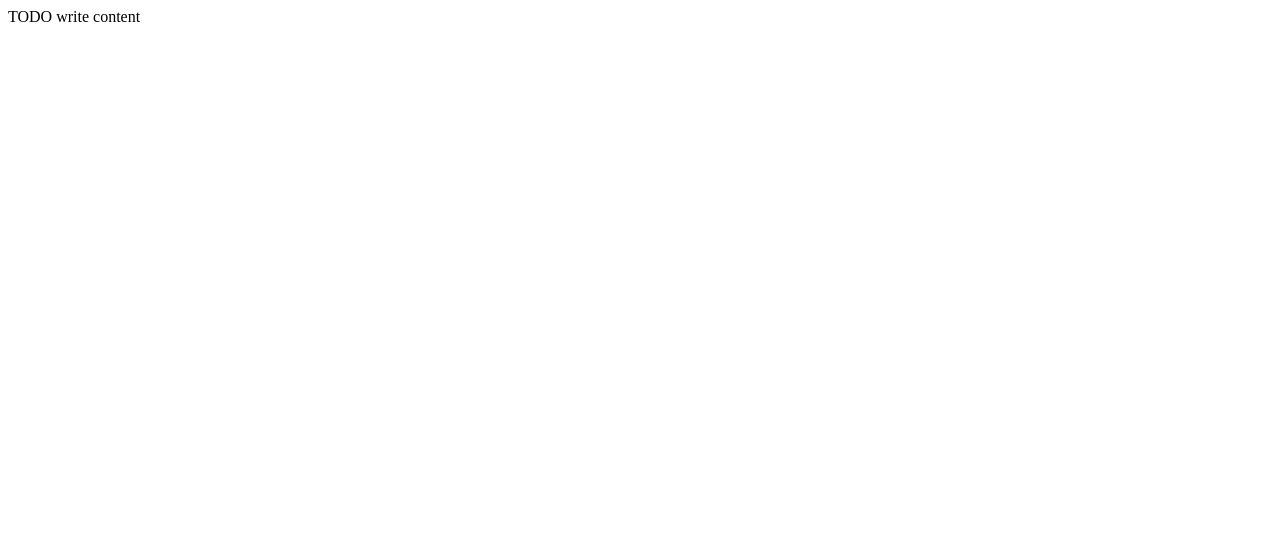
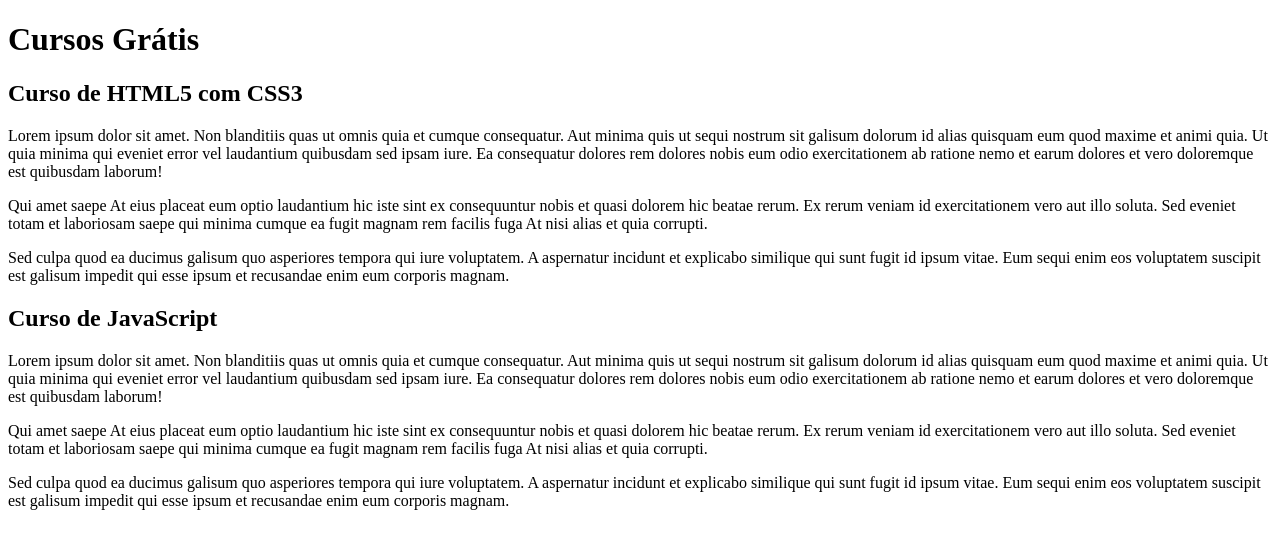
Before and after one commit to Gui-cts/projeto-site, a website: page index.html/public_html/index.html in a window 1280 px wide. Drawn offline with Linux system fonts and the light colour scheme.

Commit message:
comecei a escrever o conteudo

```diff
--- a/index.html/public_html/index.html
+++ b/index.html/public_html/index.html
@@ -1,8 +1,4 @@
 <!DOCTYPE html>
-<!--
-Click nbfs://nbhost/SystemFileSystem/Templates/Licenses/license-default.txt to change this license
-Click nbfs://nbhost/SystemFileSystem/Templates/Other/html.html to edit this template
--->
 <html>
     <head>
         <title>TODO supply a title</title>
@@ -10,6 +6,20 @@ Click nbfs://nbhost/SystemFileSystem/Templates/Other/html.html to edit this temp
         <meta name="viewport" content="width=device-width, initial-scale=1.0">
     </head>
     <body>
-        <div>TODO write content</div>
+        <main>
+            <header>
+                <h1>Cursos Grátis</h1>
+            </header>
+            <article>
+                <h2>Curso de HTML5 com CSS3</h2>
+                <p>Lorem ipsum dolor sit amet. Non blanditiis quas ut omnis quia et cumque consequatur. Aut minima quis ut sequi nostrum sit galisum dolorum id alias quisquam eum quod maxime et animi quia. Ut quia minima qui eveniet error vel laudantium quibusdam sed ipsam iure. Ea consequatur dolores rem dolores nobis eum odio exercitationem ab ratione nemo et earum dolores et vero doloremque est quibusdam laborum! </p>
+                <p>Qui amet saepe At eius placeat eum optio laudantium hic iste sint ex consequuntur nobis et quasi dolorem hic beatae rerum. Ex rerum veniam id exercitationem vero aut illo soluta. Sed eveniet totam et laboriosam saepe qui minima cumque ea fugit magnam rem facilis fuga At nisi alias et quia corrupti. </p>
+                <p>Sed culpa quod ea ducimus galisum quo asperiores tempora qui iure voluptatem. A aspernatur incidunt et explicabo similique qui sunt fugit id ipsum vitae. Eum sequi enim eos voluptatem suscipit est galisum impedit qui esse ipsum et recusandae enim eum corporis magnam. </p>
+            </article>
+            <article>
+                <h2>Curso de JavaScript</h2>
+                <p>Lorem ipsum dolor sit amet. Non blanditiis quas ut omnis quia et cumque consequatur. Aut minima quis ut sequi nostrum sit galisum dolorum id alias quisquam eum quod maxime et animi quia. Ut quia minima qui eveniet error vel laudantium quibusdam sed ipsam iure. Ea consequatur dolores rem dolores nobis eum odio exercitationem ab ratione nemo et earum dolores et vero doloremque est quibusdam laborum! </p><p>Qui amet saepe At eius placeat eum optio laudantium hic iste sint ex consequuntur nobis et quasi dolorem hic beatae rerum. Ex rerum veniam id exercitationem vero aut illo soluta. Sed eveniet totam et laboriosam saepe qui minima cumque ea fugit magnam rem facilis fuga At nisi alias et quia corrupti. </p><p>Sed culpa quod ea ducimus galisum quo asperiores tempora qui iure voluptatem. A aspernatur incidunt et explicabo similique qui sunt fugit id ipsum vitae. Eum sequi enim eos voluptatem suscipit est galisum impedit qui esse ipsum et recusandae enim eum corporis magnam. </p>
+            </article>
+        </main>
     </body>
 </html>
```
